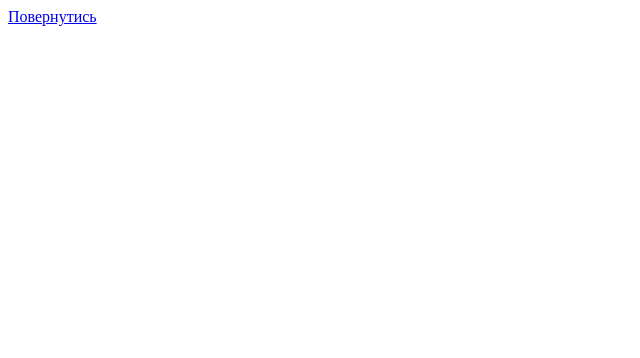
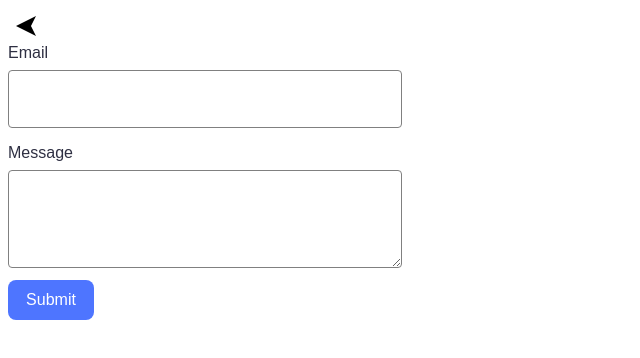
Before and after one commit to Gordon31VL/goit-js-hw-09, a website built with Vite: page src/2-form.html in a window 1280 px wide. Shown: the whole page, without its empty margins (0-640 px from the left). Built offline with nearby package versions, Linux system fonts and the light colour scheme.

Commit message:
finish task

```diff
--- a/src/2-form.html
+++ b/src/2-form.html
@@ -7,7 +7,26 @@
   <title>Form</title>
 </head>
 <body>
-    <a href="./index.html">Повернутись</a>
+    <a href="./index.html" class="back">
+      <svg version="1.1" id="Capa_1" xmlns="http://www.w3.org/2000/svg" xmlns:xlink="http://www.w3.org/1999/xlink" x="0px" y="0px"
+      width="485.213px" height="485.212px" viewBox="0 0 485.213 485.212" style="enable-background:new 0 0 485.213 485.212;"
+      xml:space="preserve">
+     <g>
+       <path d="M0.001,242.606L485.212,0L363.909,242.606l121.303,242.606L0.001,242.606z"/>
+     </g>
+    </a>
+
+    <form class="feedback-form" autocomplete="off">
+      <label>
+        Email
+        <input type="email" name="email" autofocus />
+      </label>
+      <label>
+        Message
+        <textarea name="message" rows="8"></textarea>
+      </label>
+      <button type="submit">Submit</button>
+    </form>
 
   <script type="module" src="./js/2-form.js"></script>
 </body>
--- a/src/css/1-gallery.css
+++ b/src/css/1-gallery.css
@@ -28,3 +28,28 @@ li {
 .basicLightbox__placeholder {
     cursor: pointer;
 }
+
+.back{
+  color: currentColor;
+  text-decoration: none;
+  display: flex;
+  font-size: 14px;
+  padding: 8px;
+  border-radius: 16px;
+  justify-content: center;
+  color: #FFFFFF;
+  transition: scale 300ms;
+  width: 20px;
+
+}
+
+svg{
+  width: 20px;
+  height: 20px;
+
+}
+
+.back:hover{
+  scale: 1.2;
+  transition: scale 300ms;
+}
--- a/src/css/2-form.css
+++ b/src/css/2-form.css
@@ -0,0 +1,87 @@
+body {
+  font-family: Montserrat, sans-serif;
+  color: #2e2f42;
+}
+
+button,
+input,
+textarea {
+  border: none;
+  outline: none;
+  background: none;
+}
+
+form {
+  display: flex;
+  flex-direction: column;
+  width: 360px;
+}
+
+label {
+  margin-bottom: 8px;
+  font-size: 16px;
+}
+
+input,
+textarea {
+  margin-top: 8px;
+  margin-bottom: 8px;
+  height: 40px;
+  width: 360px;
+  padding: 8px 16px;
+  border: solid 1px #808080;
+  border-radius: 4px;
+}
+
+textarea {
+  margin-bottom: 0;
+  font-family: Montserrat, sans-serif;
+  height: 80px;
+}
+input:hover,
+textarea:hover {
+  border-color: #000000;
+}
+
+input:active,
+textarea:hover {
+  border-color: #808080;
+}
+
+button {
+  padding: 8px 16px;
+  background-color: #4e75ff;
+  color: #ffffff;
+  font-weight: 500px;
+  font-size: 16px;
+  border-radius: 8px;
+  width: 86px;
+  height: 40px;
+}
+
+button:hover {
+  background-color: #6c8cff;
+}
+
+.back {
+  color: currentColor;
+  text-decoration: none;
+  display: flex;
+  font-size: 14px;
+  padding: 8px;
+  border-radius: 16px;
+  justify-content: center;
+  color: #ffffff;
+  transition: scale 300ms;
+  width: 20px;
+}
+
+svg {
+  width: 20px;
+  height: 20px;
+}
+
+.back:hover {
+  scale: 1.2;
+  transition: scale 300ms;
+}
--- /dev/null
+++ b/src/css/styles.css
@@ -0,0 +1,31 @@
+body{
+    display: flex;
+    gap: 20px;
+    justify-content: center;
+    align-items: center;
+    height: 100vh;
+    flex-direction: column;
+}
+
+
+a{
+    color: currentColor;
+    text-decoration: none;
+    display: flex;
+    font-size: 30px;
+    border: solid 1px black;
+    padding: 16px;
+    border-radius: 16px;
+    width: 360px;
+    justify-content: center;
+    color: #FFFFFF;
+    transition: scale 300ms;
+    background-color: #c100ff;
+
+}
+
+a:hover{
+    background-color: #ad29d7;
+    scale: 1.2;
+    transition: scale 300ms;
+}
--- a/src/js/2-form.js
+++ b/src/js/2-form.js
@@ -0,0 +1,35 @@
+const form = document.querySelector(".feedback-form");
+const input = document.querySelector("input");
+const textarea = document.querySelector("textarea");
+const localStorageKey = "feedback-form-state";
+
+
+const formData = {
+    email: "",
+    message: "",
+}
+
+const savedData = localStorage.getItem(localStorageKey)
+
+if (savedData) {
+    const parseData = JSON.parse(savedData);
+    input.value = parseData.email;
+    textarea.value = parseData.message;
+}
+
+form.addEventListener("input", event => {
+    formData.email = input.value;
+    formData.message = textarea.value;
+    localStorage.setItem(localStorageKey, JSON.stringify(formData));
+});
+
+form.addEventListener("submit", event => {
+    event.preventDefault();
+    if (textarea.value === "" || input.value === "") {
+        return alert("Fill please all fields");
+    }
+
+    console.log(formData);
+    localStorage.removeItem(localStorageKey);
+    form.reset();
+})
```
Also changed, not shown: src/1-gallery.html (+7 -1 lines), src/index.html (+1 -1 lines).
